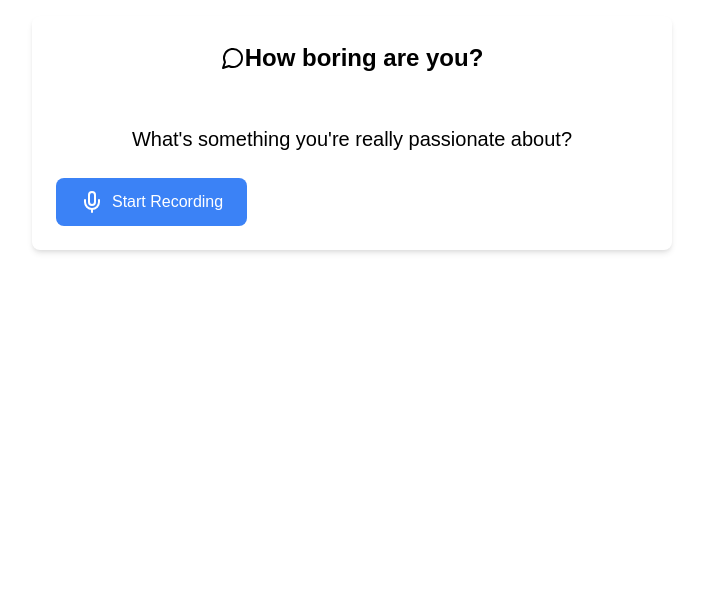
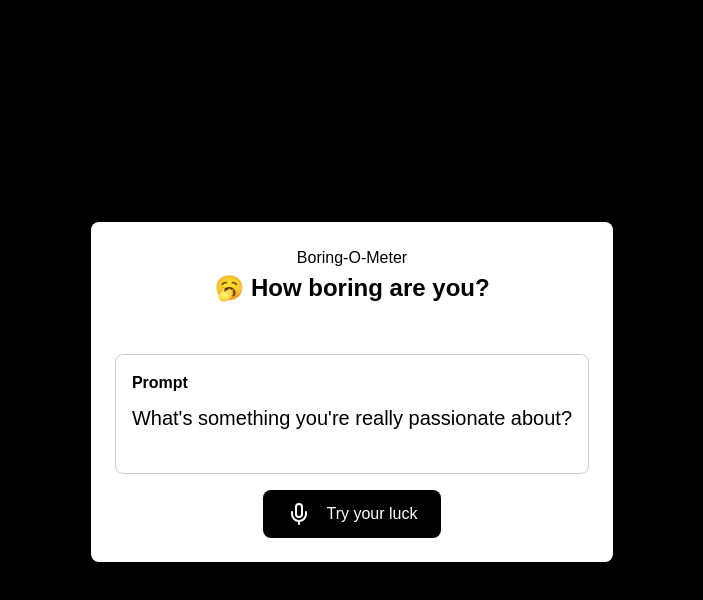
Before and after one commit to emmyxth/BoringOMeter, a Next.js app: page / in a window 1280 px wide. Shown: the top 600 px of the page, without its empty margins (288-991 px from the left). Built offline with nearby package versions, Linux system fonts and the light colour scheme.

Commit message:
styled the landing page

```diff
--- a/src/app/BoringOMeter/BoringOMeter.jsx
+++ b/src/app/BoringOMeter/BoringOMeter.jsx
@@ -168,19 +168,26 @@ const BoringOMeter = () => {
       {step === 'prompt' && (
         <div className={styles.card}>
           <div className={styles.cardHeader}>
+          <p style={{ textAlign: 'center' }}>
+            Boring-O-Meter
+            </p>
             <h2 >
-              <MessageCircle className={styles.icon} />
+              {/* <MessageCircle className={styles.icon} /> */}
+            🥱
               How boring are you?
             </h2>
           </div>
           <div className={styles.cardContent}>
-            <p className={styles.promptText}>{currentPrompt}</p>
+            <div style={{ border: '1px solid #ccc', borderRadius: '8px', padding: '1rem', marginBottom: '1rem' }}>
+              <p style={{ fontWeight: 'bold', marginBottom: '0.5rem' }}>Prompt</p>
+              <p className={styles.promptText}>{currentPrompt}</p>
+            </div>
             <button
               onClick={startRecording}
               className={`${styles.button} ${styles.primary}`}
             >
               <Mic className={styles.icon} />
-              Start Recording
+              Try your luck
             </button>
           </div>
         </div>
--- a/src/app/BoringOMeter/BoringOMeter.module.css
+++ b/src/app/BoringOMeter/BoringOMeter.module.css
@@ -1,21 +1,24 @@
 .container {
-    width: 100%;
-    max-width: 42rem;
-    margin: 0 auto;
+    width: 100vw;
+    height: 100vh;
+    margin: 0;
     padding: 1rem;
+    background-color: black;
+    display: flex;
+    align-items: center;
+    justify-content: center;
   }
-
   .card {
     background: white;
     border-radius: 8px;
     box-shadow: 0 4px 6px -1px rgba(0, 0, 0, 0.1), 0 2px 4px -1px rgba(0, 0, 0, 0.06);
-    margin-bottom: 1rem;
+    margin: 0 2rem 1rem 2rem;
     overflow: hidden;
   }
-
   .cardHeader {
     padding: 1.5rem;
-  color: black;
+    color: black;
+    justify-self: center;
   }
 
   .cardContent {
@@ -54,20 +57,24 @@
     border: none;
     font-weight: 500;
     cursor: pointer;
+    background-color: black;
     transition: background-color 0.2s;
     color: white;
+    margin: 0 auto; /* Center the button */
   }
 
   .button .icon {
-    margin-right: 0.5rem;
+    margin-right: 1rem;
   }
 
   .button.primary {
-    background-color: #3b82f6;
+    background-color: black;
   }
 
   .button.primary:hover {
-    background-color: #2563eb;
+    background-color: white;
+    color: black;
+    border: 2px solid black;
   }
 
   .button.danger {
```
